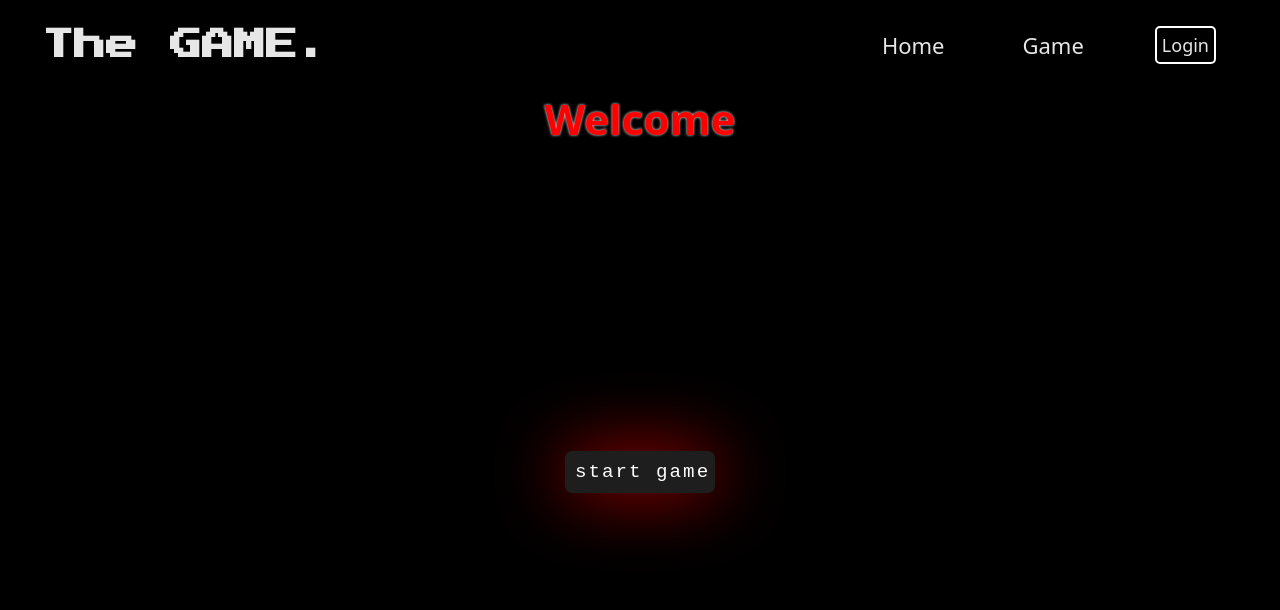
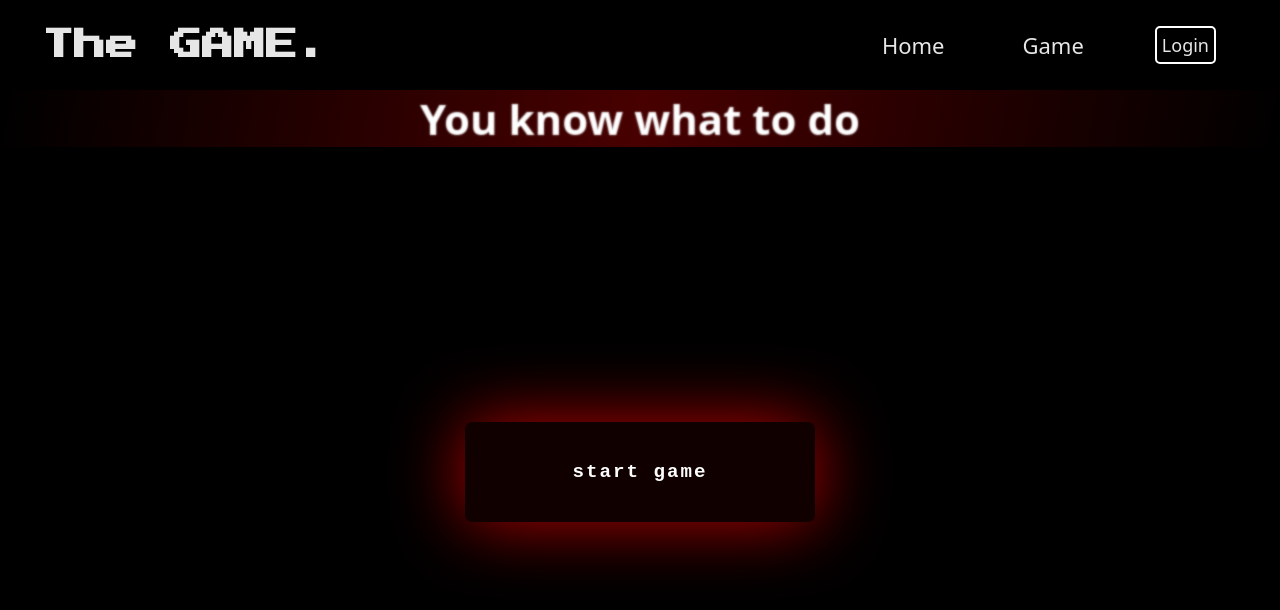
Before and after one commit to PhilippRosie/the-game, a React (Create React App) app: page /game in a window 1280 px wide. Shown: the top 610 px of the page. Built offline with nearby package versions, Linux system fonts and the light colour scheme; a web font is replaced by a local one.

Commit message:
change
small changes befor logging for today 5/3

```diff
--- a/src/pages/game.js
+++ b/src/pages/game.js
@@ -162,7 +162,7 @@ class Game extends React.Component {
     return (
       <div>
         <div>
-          <h1 className="game-Titel">Welcome</h1>
+          <h1 className="game-Titel">You know what to do</h1>
         </div>
         {route === "menu" ? (
           <div>
--- a/src/styles/gameMenu.css
+++ b/src/styles/gameMenu.css
@@ -1,3 +1,14 @@
+.game-Titel {
+  text-align: center;
+  background-color: #000000;
+  background-image: linear-gradient(100deg, #000000, #ff000048, #000000);
+  background-size: 100%;
+  -webkit-text-fill-color: transparent;
+  -moz-text-fill-color: transparent;
+  text-shadow: 0 0 2px white;
+  font-size: 42px;
+}
+
 .game__menu {
   position: relative;
   width: 200px;
@@ -12,8 +23,9 @@
 }
 
 .start__button {
-  width: 150px;
-  background: #1e1e1e;
+  width: 350px;
+  height: 100px;
+  background: #ff000011;
   color: white;
   border-radius: 7px;
 
@@ -21,4 +33,12 @@
   font-size: 1.2em;
   box-shadow: 0 0 70px #b80000;
   font-family: "Courier New", Courier, monospace;
+  font-weight: 800;
 }
+
+.start__button:hover {
+  background-color: rgba(68, 255, 0, 0.356);
+  box-shadow: 0 0 70px rgb(68, 255, 0);
+  color: black;
+  font-weight: 800;
+}
```
